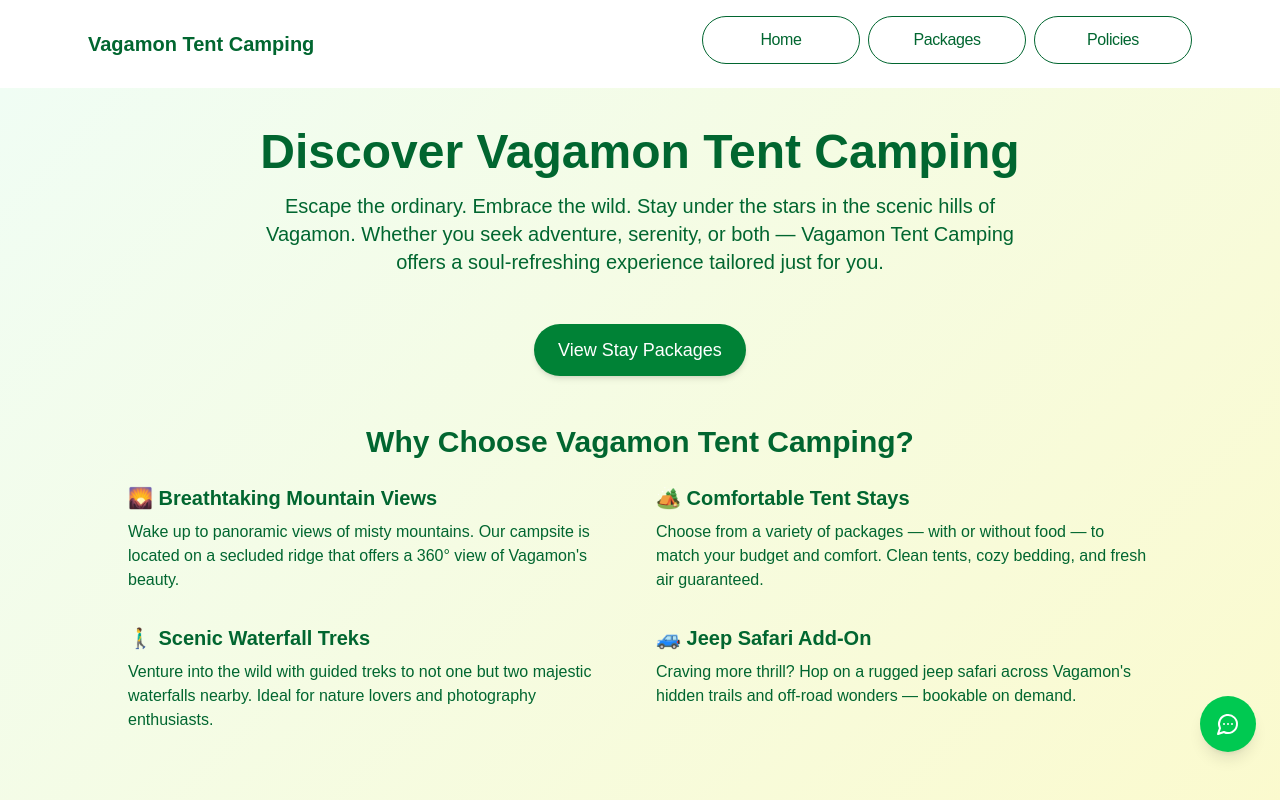
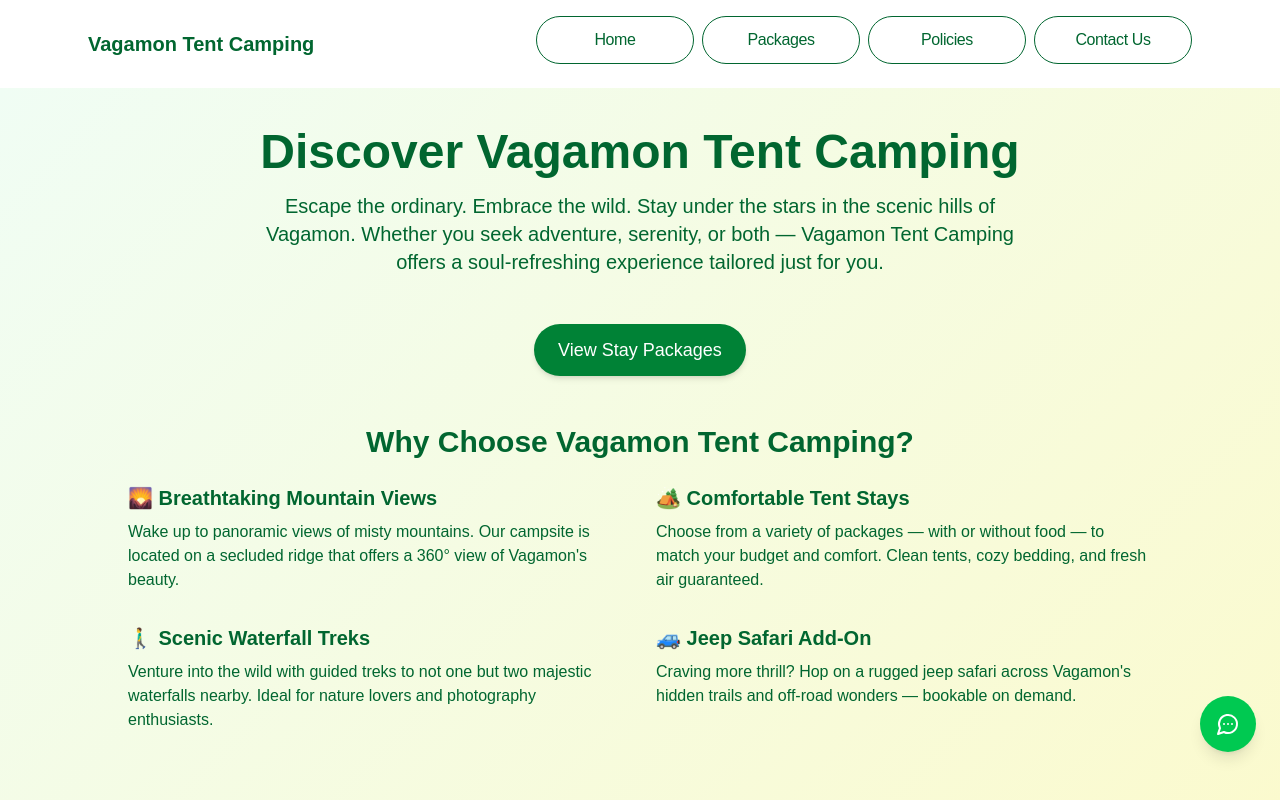
Before and after one commit to JosephThomas-SE/wildjacket-tentcamping, a Next.js app: page / in a window 1280 px wide. Shown: the top 800 px of the page. Built offline with nearby package versions, Linux system fonts and the light colour scheme.

Commit message:
added nav for Contact component

```diff
--- a/src/components/Navbar.jsx
+++ b/src/components/Navbar.jsx
@@ -46,7 +46,7 @@ const Navbar = () => {
             ["Packages", "/rates"],
             ["Policies", "/policies"],
             //["Gallery", "/gallery"],
-            //["Contact Us", "/contact"],
+            ["Contact Us", "/contact"],
           ].map(([label, href]) => (
             <Link
               key={label}
@@ -92,7 +92,7 @@ const Navbar = () => {
                 ["Packages", "/rates"],
                 ["Policies", "/policies"],
                 //["Gallery", "/gallery"],
-                //["Contact Us", "/contact"],
+                ["Contact Us", "/contact"],
               ].map(([label, href]) => (
                 <Link
                   key={label}
```
